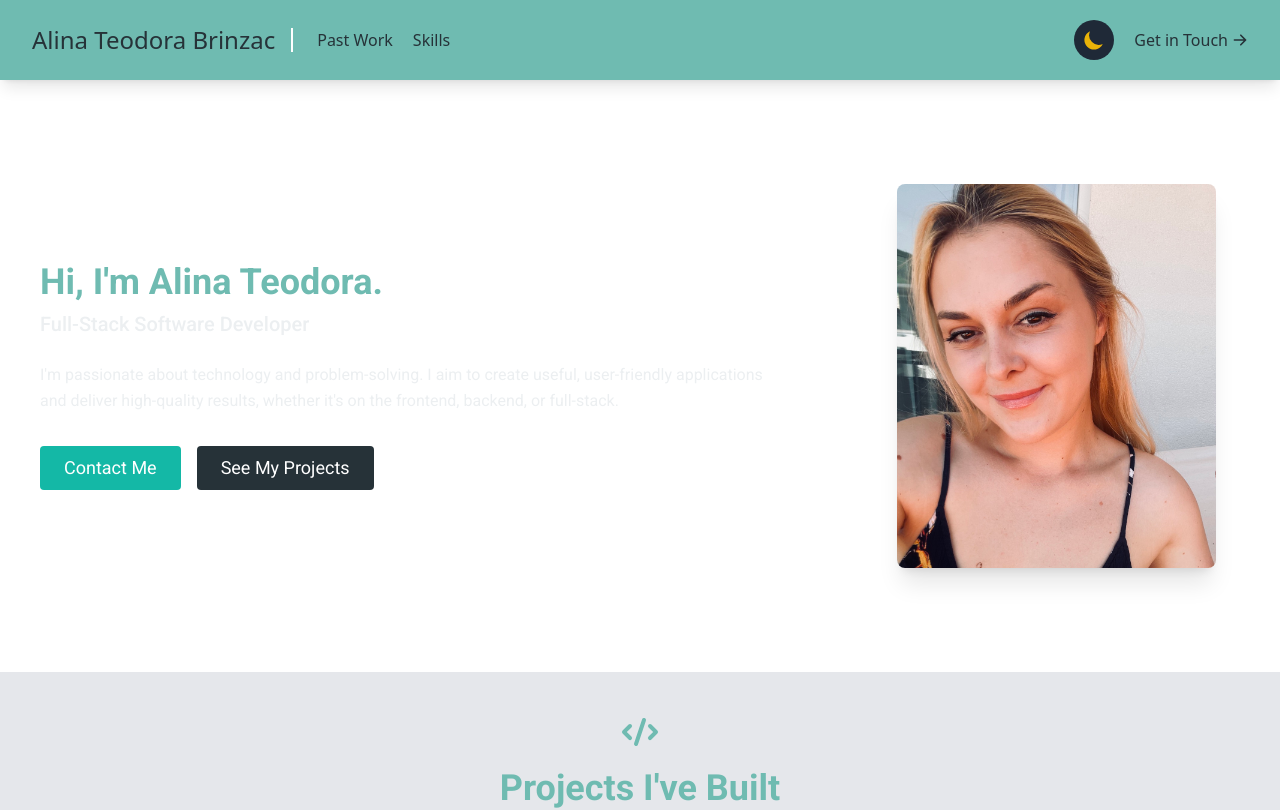
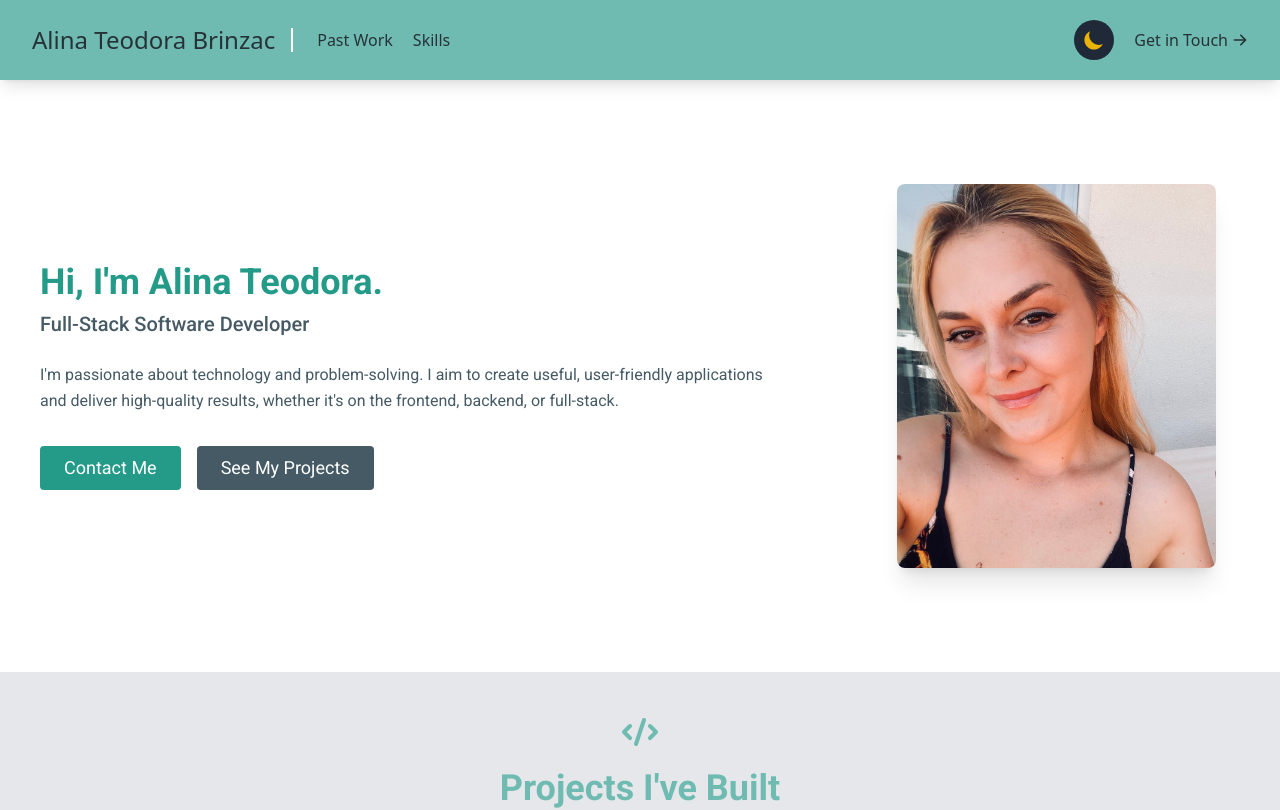
Before and after one commit to TeodoraAlina/portfolio-website, a React (Create React App) app in the folder my-portfolio/: page / in a window 1280 px wide. Shown: the top 810 px of the page. Built offline with nearby package versions, Linux system fonts and the light colour scheme.

Commit message:
Refine colors in About component

```diff
--- a/my-portfolio/src/components/About.js
+++ b/my-portfolio/src/components/About.js
@@ -5,11 +5,11 @@ export default function About() {
     <section id="about">
       <div className="container mx-auto flex px-10 py-20 md:flex-row flex-col items-center font-roboto">
         <div className="lg:flex-grow md:w-1/2 lg:pr-24 md:pr-16 flex flex-col md:items-start md:text-left mb-16 md:mb-0 items-center text-center">
-        <h1 className="title-font sm:text-4xl text-3xl mb-4 font-extrabold text-primary">
+          <h1 className="title-font sm:text-4xl text-3xl mb-4 font-extrabold text-darkerPrimary">
             <span className="block text-3xl sm:text-4xl font-extrabold">Hi, I'm Alina Teodora.</span>
-          <span className="block text-lg sm:text-xl font-medium text-secondary mt-2">Full-Stack Software Developer</span>
+            <span className="block text-lg sm:text-xl font-medium text-darkerSecondary mt-2">Full-Stack Software Developer</span>
           </h1>
-          <p className="mb-8 leading-relaxed text-secondary mt-2">
+          <p className="mb-8 leading-relaxed text-darkerSecondary mt-2">
             I'm passionate about technology and problem-solving.
             I aim to create useful, user-friendly applications and deliver high-quality results,
             whether it's on the frontend, backend, or full-stack.
@@ -17,17 +17,17 @@ export default function About() {
           <div className="flex justify-center">
             <a
               href="#contact"
-              className="inline-flex text-accent bg-teal-500 border-0 py-2 px-6 focus:outline-none hover:bg-teal-600 rounded text-lg">
+              className="inline-flex text-accent bg-darkerPrimary border-0 py-2 px-6 focus:outline-none hover:bg-buttonHover rounded text-lg">
               Contact Me
             </a>
             <a
               href="#projects"
-              className="ml-4 inline-flex text-accent bg-textPrimary border-0 py-2 px-6 focus:outline-none hover:bg-gray-700 hover:text-white rounded text-lg">
+              className="ml-4 inline-flex text-accent bg-darkerSecondary border-0 py-2 px-6 focus:outline-none hover:bg-secondaryButtonHover hover:text-textPrimary rounded text-lg">
               See My Projects
             </a>
           </div>
         </div>
-        <div className= "grid min-h-[140px] w-medium place-items-center overflow-x-scroll rounded-lg p-6 lg:overflow-visible">
+        <div className="grid min-h-[140px] w-medium place-items-center overflow-x-scroll rounded-lg p-6 lg:overflow-visible">
           <img
             className="object-cover object-center w-medium rounded-lg shadow-xl h-96 shadow-blue-gray-900/50"
             src='./assets/hero.jpeg'
```
Lines whose indentation alone changed are shown as unchanged.
